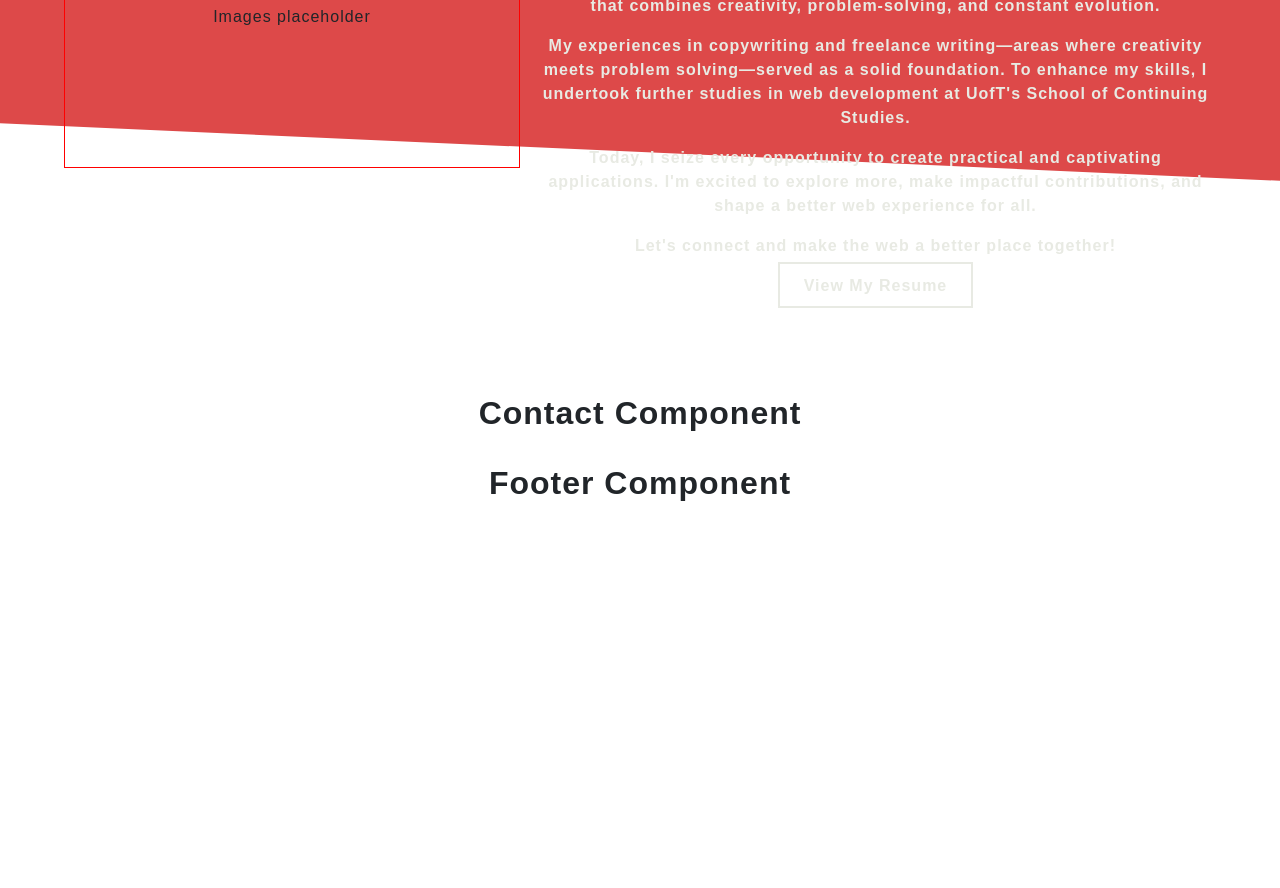
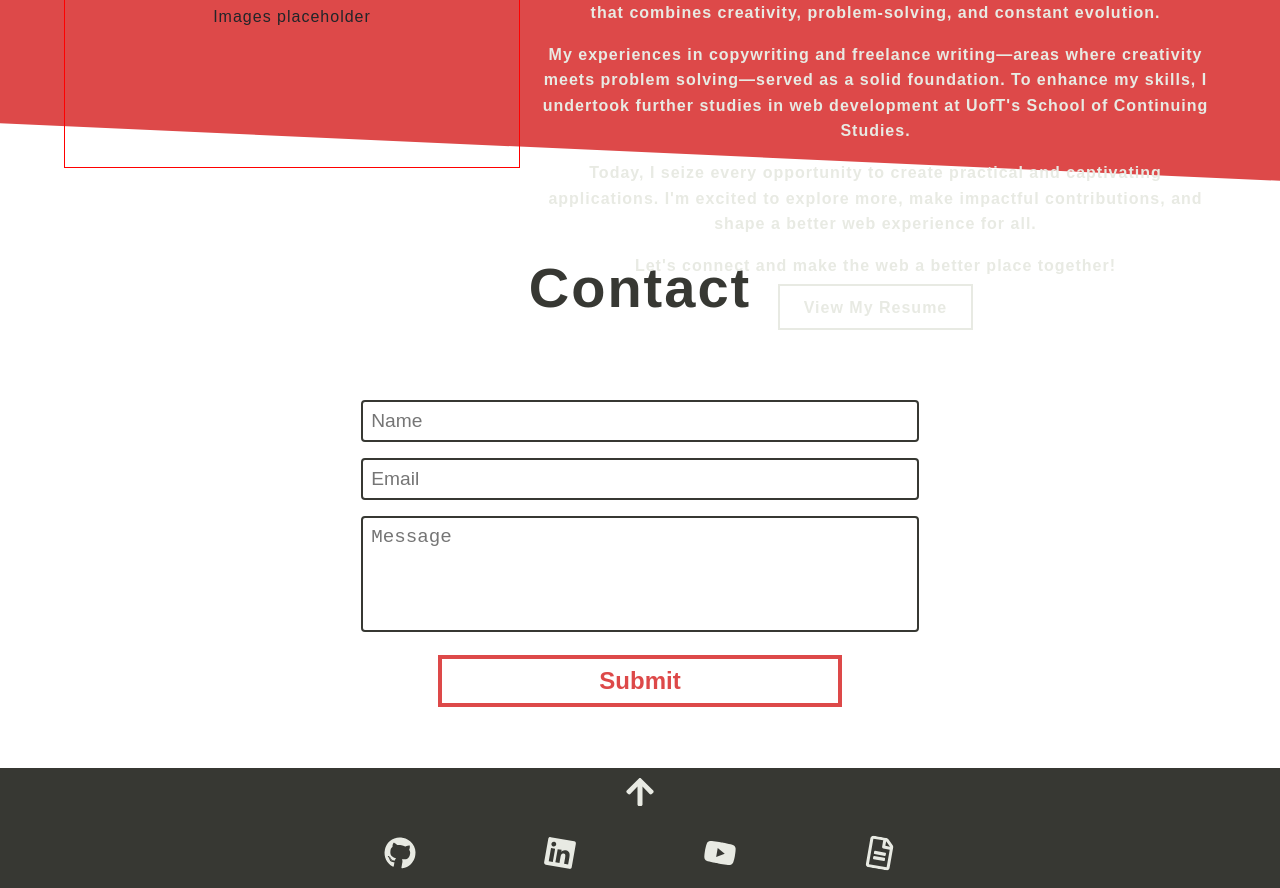
Before and after one commit to JoshuaOrlandoR/Portfolio-Final, a React (Create React App) app: page / in a window 1280 px wide. Shown: the part 4820-5708 px from the top of the page. Before the commit the page ends 5348 px from the top, so only its background shows below. Built offline with nearby package versions, Linux system fonts and the light colour scheme.

Commit message:
Finished making all components, styling changes next and fixing hero buttons, will try to add animations to scroll as well

```diff
--- a/src/Components/About/styles.css
+++ b/src/Components/About/styles.css
@@ -8,7 +8,8 @@
     align-items: center;
     margin: auto;
     background-color: transparent;
-    margin-top: 1.2rem; /* adjust this value to move the component down */
+    margin-top: 1.2rem;
+    margin-bottom: -7rem;
 }
 
 .about-title {
@@ -50,6 +51,7 @@
     font-family: 'Montserrat', sans-serif;
     letter-spacing: 1px;
     padding-left: 15px;
+    line-height: 1.6;
 }
 
 .resume-button {
--- a/src/Components/Contact/index.js
+++ b/src/Components/Contact/index.js
@@ -3,10 +3,20 @@ import './styles.css';
 
 const Contact = () => {
     return (
-        <div className="contact-container">
-            <h1>Contact Component</h1>
+        <div id="contact" className="contact-container">
+            <div className="title-wrapper">
+                <h2 className="contact-title">Contact</h2>
+            </div>
+            <div className="contact-wrapper">
+                <form className="contact-form">
+                    <input type="text" placeholder="Name" required />
+                    <input type="email" placeholder="Email" required />
+                    <textarea placeholder="Message" required></textarea>
+                    <button type="submit">Submit</button>
+                </form>
+            </div>
         </div>
-    )
-};
+    );
+}
 
 export default Contact;
--- a/src/Components/Contact/styles.css
+++ b/src/Components/Contact/styles.css
@@ -1,3 +1,92 @@
 .contact-container {
-    /* styles for Contact component */
+    width: 100%;
+    height: 60vh;
+    display: flex;
+    flex-direction: column;
+    justify-content: flex-start;
+    align-items: center;
+    background-color: transparent;
+    padding: 5rem 0;
+    margin-top: -15rem;
 }
+
+.title-wrapper {
+    width: 100%;
+    display: flex;
+    justify-content: center;
+    align-items: flex-start;
+    margin-bottom: 2rem;
+}
+
+.contact-title {
+    font-size: 3.5rem;
+    font-weight: 700;
+    line-height: 1.2;
+    color: #373833;
+    font-family: 'Montserrat', sans-serif;
+    letter-spacing: 2px;
+}
+
+.contact-wrapper {
+    width: 70%;
+    display: flex;
+    flex-direction: column;
+    justify-content: center;
+    align-items: center;
+}
+
+.contact-form {
+    width: 100%;
+}
+
+.contact-form input,
+.contact-form textarea {
+    width: 60%;
+    padding: 0.5rem;
+    margin-bottom: 1rem;
+    border: 2px solid #373833;
+    border-radius: 4px;
+    background-color: transparent;
+    color: #373833;
+    resize: none;
+    font-size: 1.2rem;
+}
+
+.contact-form textarea {
+    height: 6rem;
+}
+
+.contact-form button {
+    width: 45%;
+    padding: 0.5rem;
+    border: 4px solid #DD4949;
+    background-color: transparent;
+    color: #DD4949;
+    font-family: 'Montserrat', sans-serif;
+    font-size: 1.5rem;
+    font-weight: 700;
+    cursor: pointer;
+    position: relative;
+    overflow: hidden;
+    transition: all 0.4s ease;
+}
+
+.contact-form button::after {
+    content: '';
+    position: absolute;
+    top: 0;
+    left: 0;
+    width: 0;
+    height: 100%;
+    background: #DD4949;
+    transition: width .4s;
+    z-index: -1;
+}
+
+.contact-form button:hover {
+    color: #E8EAE3;
+}
+
+.contact-form button:hover::after {
+    width: 100%;
+}
--- a/src/Components/Footer/index.js
+++ b/src/Components/Footer/index.js
@@ -1,12 +1,34 @@
-import React from 'react';
+import React from "react";
 import './styles.css';
+import { FaArrowUp, FaGithub, FaLinkedin, FaYoutube, FaRegFileAlt } from 'react-icons/fa';
+import { animateScroll as scroll } from 'react-scroll';
+
 
 const Footer = () => {
-    return (
-        <div className="footer-container">
-            <h1>Footer Component</h1>
-        </div>
-    )
+
+    const scrollToTop = () => {
+        scroll.scrollToTop({duration: 1100});
+      }
+
+  return (
+    <div className="footer-container">
+      <button className="scroll-top" onClick={scrollToTop}><FaArrowUp /></button>
+      <div className="footer-social-container">
+        <a href="https://github.com/" target="_blank" rel="noreferrer">
+          <FaGithub className="footer-icon" />
+        </a>
+        <a href="https://linkedin.com/" target="_blank" rel="noreferrer">
+          <FaLinkedin className="footer-icon" />
+        </a>
+        <a href="https://youtube.com/" target="_blank" rel="noreferrer">
+          <FaYoutube className="footer-icon" />
+        </a>
+        <a href="https://resume.com/" target="_blank" rel="noreferrer">
+          <FaRegFileAlt className="footer-icon" />
+        </a>
+      </div>
+    </div>
+  );
 };
 
 export default Footer;
--- a/src/Components/Footer/styles.css
+++ b/src/Components/Footer/styles.css
@@ -1,3 +1,42 @@
 .footer-container {
-    /* styles for Footer component */
+    display: flex;
+    flex-direction: column;
+    justify-content: center;
+    align-items: center;
+    height: 15vh;
+    width:100%;
+    background-color: #373833;
+    color: #E8EAE3;
 }
+
+.scroll-top {
+    border: none;
+    background: transparent;
+    color: #E8EAE3;
+    cursor: pointer;
+    font-size: 2rem;
+    margin-bottom: 1rem;
+}
+
+.scroll-top:hover {
+    color: #DD4949;
+}
+
+.footer-social-container {
+    display: flex;
+    justify-content: space-around;
+    width: 50%;
+}
+
+.footer-icon {
+    font-size: 2.5rem;
+    color: #E8EAE3;
+    transform: rotate(10deg) scale(0.8);
+    transition: transform 0.25s ease-in-out;
+}
+
+.footer-icon:hover {
+    color: #DD4949;
+    transform: rotate(0deg) scale(1.2);
+    cursor: pointer;
+}
```
